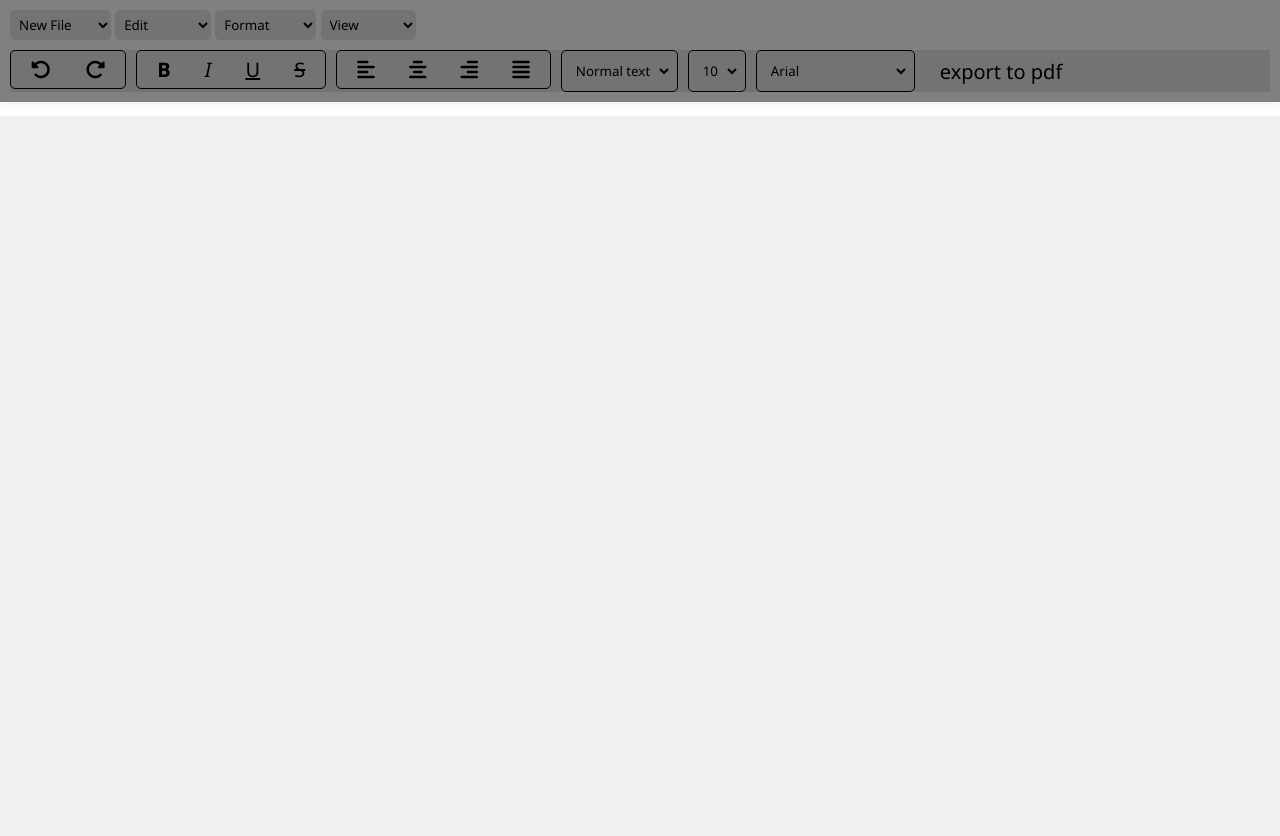
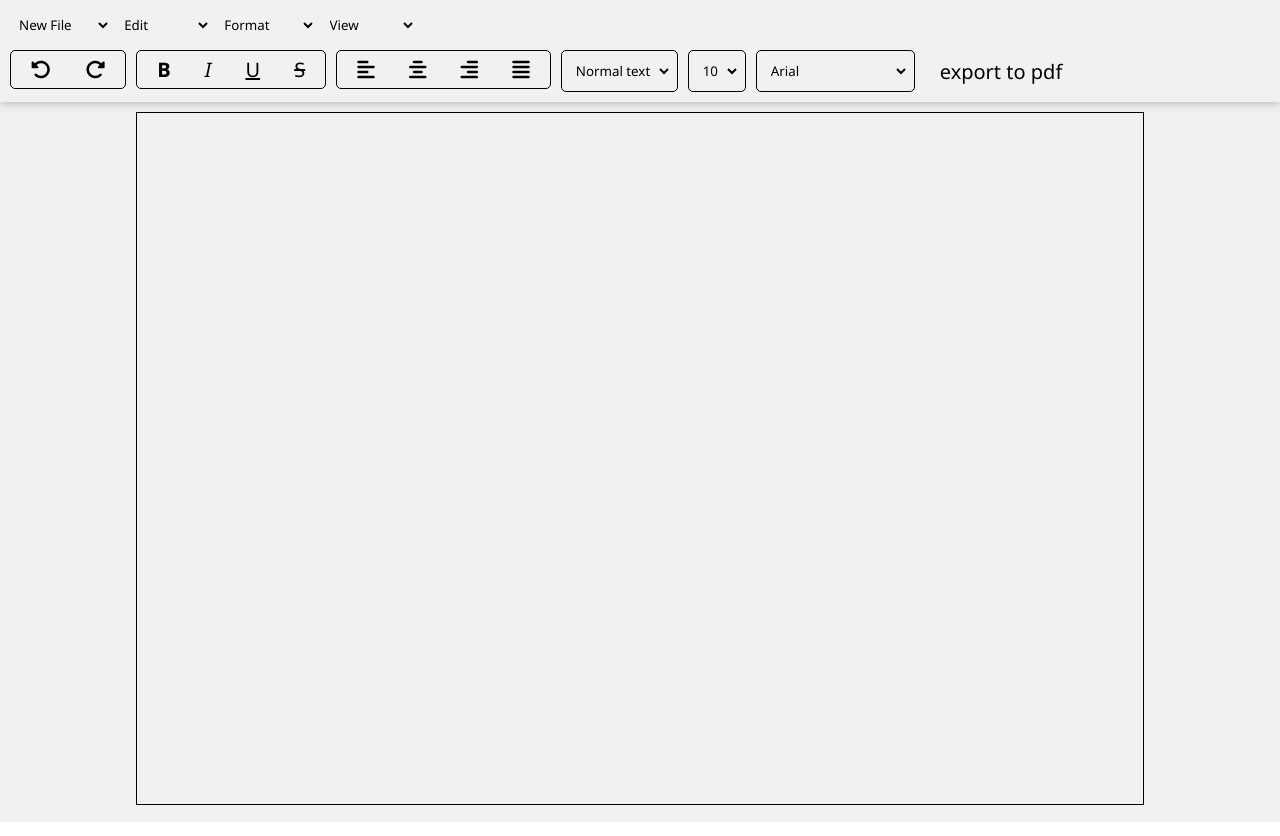
Before and after one commit to Godwill993/Text-editor-lenz-cleo, a plain HTML site: page index.html in a window 1280 px wide. Drawn offline with Linux system fonts and the light colour scheme.

Commit message:
commit message

```diff
--- a/style.css
+++ b/style.css
@@ -21,7 +21,7 @@
 
 }
 select option{
-    background: #ebe7e7;
+    background: #f1f1f1;
     border: none;
     border-radius: 5px;
     padding: 5px;
@@ -31,11 +31,11 @@ select option{
     height: fit-content;
     padding: 5px;
     border: 1px solid black;
-    background: #747272;
+    background: #f1f1f1;
     border-radius: 5px;
 }
 select{
-    background: #747272;
+    background: #f1f1f1;
     border: none;
     border-radius: 5px;
     padding: 5px;
@@ -45,9 +45,9 @@ select{
     display: flex;
     flex-direction: column;
     width: 100%;
-    background-color: grey;
+    background-color: #f1f1f1;
     padding: 10px;
-    box-shadow: 0 0 10px rgba(0,0,0,0.1);
+    box-shadow: 0 0 10px rgba(0, 0, 0, 0.308);
     position: sticky;
     top: 0;
     z-index: 100;
@@ -61,7 +61,6 @@ select{
     border: none;
     outline: none;
     background-color: #f1f1f1;
-    margin-top: 14px;
     display: flex;
     justify-content: center;
 
@@ -76,5 +75,9 @@ select{
     padding: 10px;
     border: none;
     outline: none;
+    border: 1px solid black;
     background-color: #f1f1f1;
 }
+.tools-for-edit{
+    background: #f1f1f1;
+}
```
